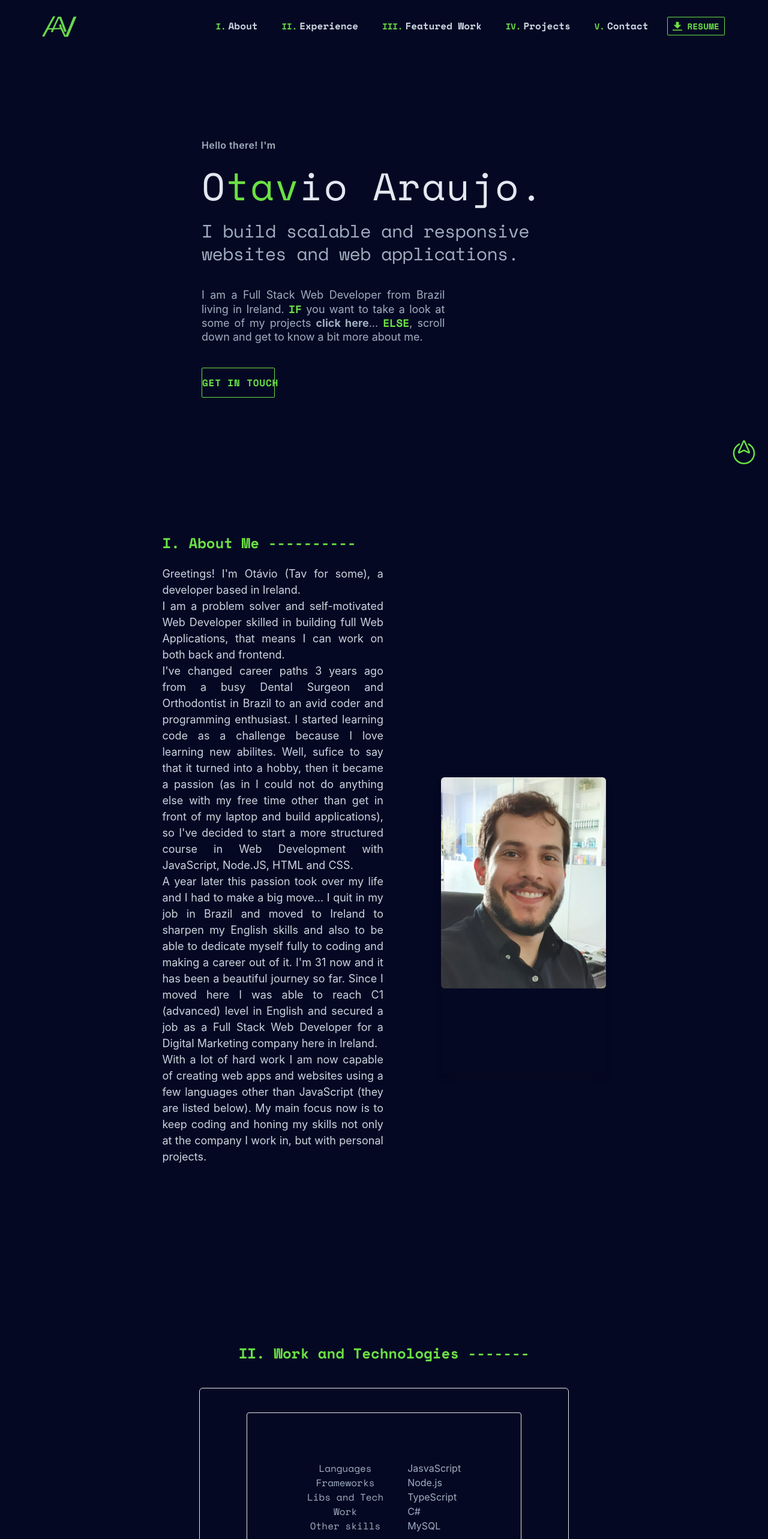
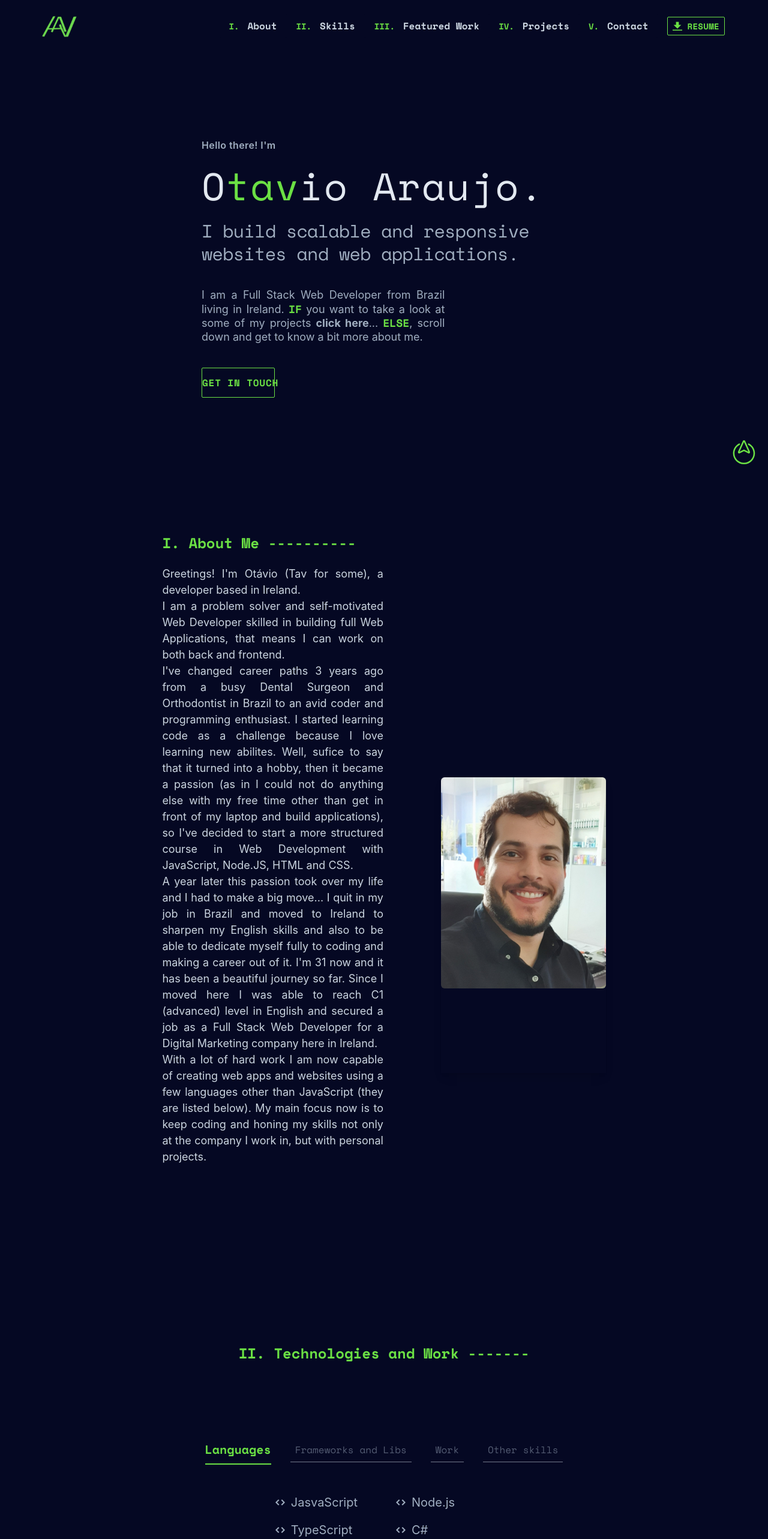
Before and after one commit to caotavio/portfolio-2.0, a React (Create React App) app: page / in a window 1280 px wide. Shown: the top 2566 px of the page at 60% size. Built offline with nearby package versions, Linux system fonts and the light colour scheme.

Commit message:
skills mobile design and desktop menu animations

```diff
--- a/src/App.css
+++ b/src/App.css
@@ -1,6 +1,8 @@
 button, h1, h2 {
   font-family: 'Space Mono', monospace!important;
 }
+
+/* MOBILE Menu Sabers */
 
 .menu-wrap .hamburger > div:before,
 .menu-wrap .hamburger > div:after {
@@ -44,3 +46,21 @@ button, h1, h2 {
   border-right: 22px solid #3273c5;
   box-shadow: 0 0 5px #3784d6;
 }
+
+/* LIST Markers */
+
+li {
+  display: flex;
+  align-items: center;
+}
+
+.skills-list:before {
+  content: '';
+  min-height: 0.8em;
+  min-width: 0.8em;
+  background-image: url(./source.svg);
+  background-size: contain;
+  background-repeat: no-repeat;
+  margin-right:0.5em;
+  margin-top: 1px;
+}
--- a/src/components/Skills.js
+++ b/src/components/Skills.js
@@ -1,35 +1,36 @@
 import React, {useState} from 'react';
 import SkillsData from '../data/skills.json';
-
+import Coding from './icons/Coding'
 
 function Skills() {
   const [activeTab, setActiveTab] = useState(SkillsData[0]);
 
   return(
-    <div id="skills" className="py-64 lg:px-64 xl:px-1/4">
-      <h2 className="text-center text-2xl font-semibold text-lightsaberlight">II. Work and Technologies -------</h2>
-      <div className="flex justify-center items-center mt-10 border rounded-md p-10">
-        <div className="flex border rounded p-20">
-          <div className="flex flex-col justify-evenly px-5">
+    <div id="skills" className="pt-32 sm:pt-64 lg:px-32">
+      <h2 className="text-center text-2xl font-semibold text-lightsaberlight">II. Technologies and Work -------</h2>
+      {/* <div className="flex sm:justify-center sm:items-center mt-10 sm:p-10"> */}
+        <div className="flex flex-col sm:p-20 sm:justify-center">
+          <div className="flex flex-col items-start sm:flex-row sm:justify-center sm:items-center pt-10">
             {SkillsData.map(skillsDetail => {
               return (
-                <button key={skillsDetail.id} onClick={() => setActiveTab(SkillsData[skillsDetail.id])} active={activeTab === skillsDetail.id}>
+                <button key={skillsDetail.id} onClick={() => setActiveTab(SkillsData[skillsDetail.id])}
+                        className={activeTab.id === skillsDetail.id ? 'focus:outline-none border-b-2 text-xl font-semibold border-lightsaberlight text-lightsaberlight mx-4 py-2 whitespace-no-wrap' : 'focus:outline-none border-b mx-4 p-2 whitespace-no-wrap opacity-50 hover:opacity-100 hover:text-lightsaberlight transition ease-in duration-300'}>
                   {skillsDetail.title}
                 </button>
               )
             })}
           </div>
-          <div className="flex flex-col px-5">
-            <ul>
+          <div className="flex flex-col justify-center items-center px-10 pt-10 text-lg sm:text-xl">
+            <ul className={activeTab.content.length > 4 ? 'sm:grid sm:grid-cols-2 sm:col-gap-10' : ''}>
               {activeTab.content.map(content => {
                 return (
-                  <li>{content}</li>
+                  <li className='skills-list py-2 pr-6'>{content}</li>
                 )
               })}
             </ul>
           </div>
         </div>
-      </div>
+      {/* </div> */}
     </div>
   )
 }
--- a/src/components/icons/LinkedinButton.js
+++ b/src/components/icons/LinkedinButton.js
@@ -2,9 +2,9 @@ import React from 'react';
 
 function LinkedinButton() {
   return(
-    <button>
+    <button className="mr-10">
       <a className="text-lightsaberlight hover:text-matrix" href="https://www.linkedin.com/in/araujo-otavio/">
-        <svg className="h-6 mr-10 fill-current" xmlns="http://www.w3.org/2000/svg" viewBox="0 0 512 512">
+        <svg className="h-6 fill-current" xmlns="http://www.w3.org/2000/svg" viewBox="0 0 512 512">
           <path d="m160.007812 423h-70v-226h70zm6.984376-298.003906c0-22.628906-18.359376-40.996094-40.976563-40.996094-22.703125 0-41.015625 18.367188-41.015625 40.996094 0 22.636718 18.3125 41.003906 41.015625 41.003906 22.617187 0 40.976563-18.367188 40.976563-41.003906zm255.007812 173.667968c0-60.667968-12.816406-105.664062-83.6875-105.664062-34.054688 0-56.914062 17.03125-66.246094 34.742188h-.066406v-30.742188h-68v226h68v-112.210938c0-29.386718 7.480469-57.855468 43.90625-57.855468 35.929688 0 37.09375 33.605468 37.09375 59.722656v110.34375h69zm90 153.335938v-392c0-33.085938-26.914062-60-60-60h-392c-33.085938 0-60 26.914062-60 60v392c0 33.085938 26.914062 60 60 60h392c33.085938 0 60-26.914062 60-60zm-60-412c11.027344 0 20 8.972656 20 20v392c0 11.027344-8.972656 20-20 20h-392c-11.027344 0-20-8.972656-20-20v-392c0-11.027344 8.972656-20 20-20zm0 0"/>
         </svg>
       </a>
--- a/src/components/navbar.js
+++ b/src/components/navbar.js
@@ -1,10 +1,14 @@
 import React, {useState, useEffect} from 'react';
-import { useSpring, animated } from 'react-spring';
+import { useSpring, animated, useTrail } from 'react-spring';
 import { Link, animateScroll as scroll, animateScroll } from "react-scroll";
 import useViewport from '../custom-hooks/useViewport'
 import useScroll from '../custom-hooks/useScroll';
 import ScrollTopButton from './icons/ScrollTopButton';
 
+const romanNumerals = ["I", "II", "III", "IV", "V"];
+const scrollTo = ["about", "skills", "featuredProjects", "projects", "contact"];
+const menuItems = ["About", "Skills", "Featured Work", "Projects", "Contact"];
+const config = { mass: 5, tension: 1000, friction: 100 };
 
 function Navbar() {
   const logo = '../images/logo.png';
@@ -18,6 +22,18 @@ function Navbar() {
   const fade = useSpring({
     from: {opacity: 0, transform: 'translateX(-100%)' },
     to: { opacity: mobileMenu ? 1 : 0, transform: `translateX(${mobileMenu ? 0 : -100}%)` }
+  });
+
+  const trail = useTrail(menuItems.length, {
+    config,
+    from: {opacity: 0, transform: 'translate3d(20px, -20px, 0)' },
+    to: {opacity: 1, transform: 'translate3d(0px, 0px, 0)' }
+  });
+
+  const resumeAnimation = useSpring({
+    delay: 1900,
+    from: {opacity: 0, transform: 'translate3d(20px,-20px,0)' },
+    to: {opacity: 1, transform: 'translate3d(0,0px,0)' }
   });
 
   if (mobileMenu && width < breakpoint) {
@@ -43,54 +59,30 @@ function Navbar() {
       <animated.div className={ mobileMenu ? 'absolute top-0 right-0 w-full flex justify-end h-screen md:h-auto md:opacity-100' : 'hidden md:block'} style={mobileMenu ? fade : {opacity: 1}}>
         <div className="font-mono text-gray-400 px-4 -mt-20 w-full bg-opacity-99 flex flex-col text-center justify-center items-center bg-deep text-xl
                         md:mt-auto md:w-auto md:text-right md:flex-row md:text-base md:bg-opacity-0">
-          <Link onClick={ () => {setMobileMenu(false); setChecked(false) }}
+          {trail.map((props, index) => (
+            <animated.div
+              key={menuItems[index]}
+              className="whitespace-no-wrap rounded-sm cursor-pointer flex justify-center items-baseline font-semibold py-2 px-4 w-4/5 mt-5 sm:mt-0 md:w-full bg-tardis md:bg-main hover:text-lightsaberlight transition ease-in duration-300"
+              style={props}
+            >
+              <Link onClick={ () => {setMobileMenu(false); setChecked(false) }}
                 activeClass="active text-lightsaberlight"
-                to="about"
+                to={scrollTo[index]}
                 spy={true}
-                smooth={true}
+                smooth='easeOutQuad'
                 offset={0}
                 duration={700}
-                className="whitespace-no-wrap rounded-sm cursor-pointer flex justify-center items-baseline font-semibold py-2 px-4 w-4/5 md:w-full bg-tardis md:bg-main hover:text-lightsaberlight transition ease-in duration-500"><span className="pr-1 text-base md:text-sm text-lightsaberlight">I.</span> About</Link>
-          <Link onClick={ () => {setMobileMenu(false); setChecked(false) } }
-                activeClass="active text-lightsaberlight"
-                to="skills"
-                spy={true}
-                smooth={true}
-                offset={0}
-                duration={700}
-                className="whitespace-no-wrap rounded-sm cursor-pointer flex justify-center items-baseline font-semibold py-2 px-4 mt-5 w-4/5 md:w-full bg-tardis md:bg-main hover:text-lightsaberlight transition ease-in duration-500 md:mt-0 md:ml-2"><span className="pr-1 text-base md:text-sm text-lightsaberlight">II.</span> Experience</Link>
-          <Link onClick={ () => {setMobileMenu(false); setChecked(false) } }
-                activeClass="active text-lightsaberlight"
-                to="featuredProjects"
-                spy={true}
-                smooth={true}
-                offset={0}
-                duration={700}
-                className="whitespace-no-wrap rounded-sm cursor-pointer flex justify-center items-baseline font-semibold py-2 px-4 mt-5 w-4/5 md:w-full bg-tardis md:bg-main hover:text-lightsaberlight transition ease-in duration-500 md:mt-0 md:ml-2"><span className="pr-1 text-base md:text-sm text-lightsaberlight">III.</span> Featured Work</Link>
-          <Link onClick={ () => {setMobileMenu(false); setChecked(false) } }
-                activeClass="active text-lightsaberlight"
-                to="projects"
-                spy={true}
-                smooth={true}
-                offset={0}
-                duration={700}
-                className="whitespace-no-wrap rounded-sm cursor-pointer flex justify-center items-baseline font-semibold py-2 px-4 mt-5 w-4/5 md:w-full bg-tardis md:bg-main hover:text-lightsaberlight transition ease-in duration-500 md:mt-0 md:ml-2"><span className="pr-1 text-base md:text-sm text-lightsaberlight">IV.</span> Projects</Link>
-          <Link onClick={ () => {setMobileMenu(false); setChecked(false) } }
-                activeClass="active text-lightsaberlight"
-                to="contact"
-                spy={true}
-                smooth={true}
-                offset={0}
-                duration={700}
-                className="whitespace-no-wrap rounded-sm cursor-pointer flex justify-center items-baseline font-semibold py-2 px-4 mt-5 w-4/5 md:w-full bg-tardis md:bg-main hover:text-lightsaberlight transition ease-in duration-500 md:mt-0 md:ml-2"><span className="pr-1 text-base md:text-sm text-lightsaberlight">V.</span> Contact</Link>
-          <a className="mt-8 bg-tardis md:bg-main w-4/5 md:w-full border border-lightsaberlight rounded-sm md:border-none flex justify-center items-center md:mx-4 md:mt-0" href="#">
+                className="w-full"><span className="pr-1 text-base md:text-sm text-lightsaberlight">{romanNumerals[index]}.</span> {menuItems[index]}</Link>
+            </animated.div>
+          ))}
+          <animated.a className="mt-8 bg-tardis md:bg-main w-4/5 md:w-full border border-lightsaberlight rounded-sm md:border-none flex justify-center items-center md:mx-4 md:mt-0" href="#" style={resumeAnimation}>
             <button className="text-lg md:text-sm flex justify-center items-center font-semibold tracking-wide uppercase md:text-lightsaberlight hover:text-main hover:bg-lightsaberlight md:border md:border-lightsaberlight md:rounded-sm px-2 py-3 md:py-1 transition ease-in duration-300">
                 <div className="flex items-center pr-2">
                   <svg className="h-4 fill-current" xmlns="http://www.w3.org/2000/svg" viewBox="0 0 20 20"><path d="M13 8V2H7v6H2l8 8 8-8h-5zM0 18h20v2H0v-2z"/></svg>
                 </div>
                 <p>Resume</p>
             </button>
-          </a>
+          </animated.a>
         </div>
       </animated.div>
     </header>
--- a/src/data/skills.json
+++ b/src/data/skills.json
@@ -2,23 +2,17 @@
   {
       "id": "0",
       "title": "Languages",
-      "content": ["JasvaScript", "Node.js", "TypeScript", "C#", "MySQL"],
+      "content": ["JasvaScript", "Node.js", "TypeScript", "C#", "MySQL", "HTML", "CSS", "Sass"],
       "icon": ""
   },
   {
       "id": "1",
-      "title": "Frameworks",
-      "content": ["Angular 4+", "React Native", ".NET Core", "AdonisJs"],
+      "title": "Frameworks and Libs",
+      "content": ["Angular 4+", "React", "React Native", ".NET Core", "Bootstrap", "Tailwind", "AdonisJs", "WordPress", "jQuery"],
       "icon": ""
   },
   {
       "id": "2",
-      "title": "Libs and Tech",
-      "content": ["WordPress", "React", "Bootstrap", "Tailwind", "jQuery"],
-      "icon": ""
-  },
-  {
-      "id": "3",
       "title": "Work",
       "content": ["Created Stratega's website - a customized website for a digital marketing company in Dublin",
                   "Criogenesis - Delivered a secure login using Angular protected routes according to user roles and JSON Web Token (JWT)",
@@ -26,10 +20,10 @@
       "icon": ""
   },
   {
-      "id": "4",
+      "id": "3",
       "title": "Other skills",
-      "content": ["Agile", "Pair programming", "Communication with other teams (designers, SEO specialists)", "Object Oriented Programming (OOP)",
-                  "Domain Driven Design (DDD)", "Model-View-Controller (MVC)"],
+      "content": ["Agile Software Development", "SOLID principles", "Pair programming", "Communicating well with designers and SEO specialists",
+                  "Object Oriented Programming (OOP)", "Domain Driven Design (DDD)", "Model-View-Controller (MVC)"],
       "icon": ""
   }
 ]
```
Also changed, not shown: src/coding.svg, src/source.svg (added).
